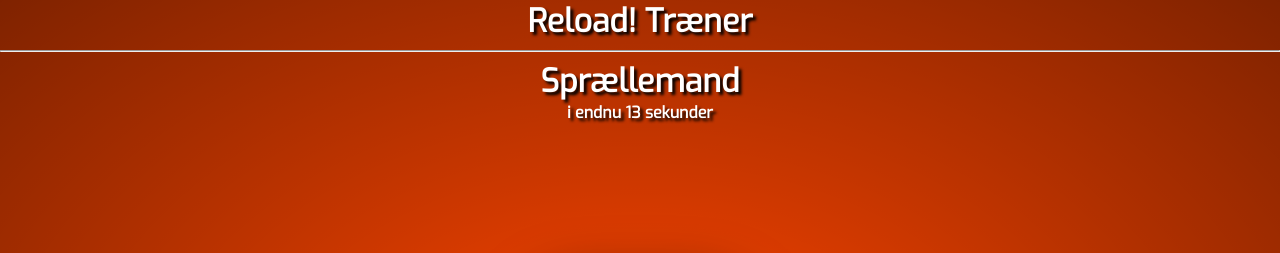
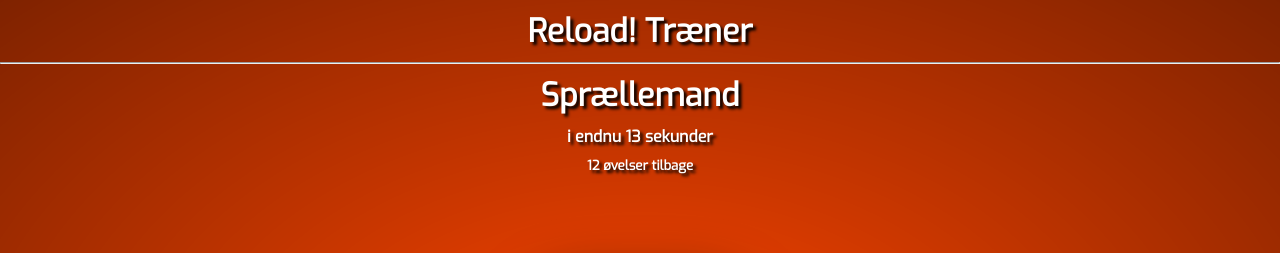
Before and after one commit to troelslenda/Workout-Timer, a plain HTML site: page index.html in a window 1280 px wide. Both pictures are taken after a click on the button "Start træning". Shown: the top 253 px of the page. Drawn offline with Linux system fonts and the light colour scheme.

Commit message:
Displaying how many workouts there is left.

```diff
--- a/index.html
+++ b/index.html
@@ -11,6 +11,7 @@
       tick : {},
       next : 'workout',
       currentworkout: {},
+      workoutnumber : 0,
       time: {
         started : false,
         ended: false,
@@ -55,6 +56,9 @@
         lines = [];
         for (i in app.workouts) {
           lines.push('<li>' + app.workouts[i][0] +'</li>');
+          if (app.workouts[i][2]) {
+            app.workoutnumber++;
+          }
         }
         lines.reverse();
         document.getElementById('listworkouts').innerHTML = lines.join('');
@@ -87,6 +91,7 @@
             document.getElementById('workout').innerHTML = '';
             document.getElementById('workoutPrefix').innerHTML = '';
             document.getElementById('time').innerHTML = '';
+            document.getElementById('exLeft').innerHTML = '';
 
             app.sounds.complete.play();
 
@@ -104,6 +109,8 @@
             document.getElementById('workout').innerHTML = app.currentworkout[0];
             document.getElementsByTagName('body')[0].setAttribute('class', 'pause');
             document.getElementById('time').innerHTML = 'begynd om <span id="timeholder"></span> sekunder';
+            document.getElementById('exLeft').innerHTML = app.workoutnumber + ' øvelser tilbage';
+            app.workoutnumber--;
 
             if (app.time.started) {
 
@@ -185,8 +192,8 @@
 
 
     }
-    h1, h2,h3,h4,ul {
-      margin:0;
+    h1, h2,h3,h4,h5,ul {
+      margin:10px;
       text-shadow: 3px 3px 3px #000;
       position: relative;
       z-index: 4;
@@ -271,6 +278,7 @@
   <h3 id="workoutPrefix"></h3>
   <h1 id="workout"></h1>
   <h4 id="time"></h4>
+  <h5 id="exLeft"></h5>
 
   <div id="logo"> </div>
 
```
